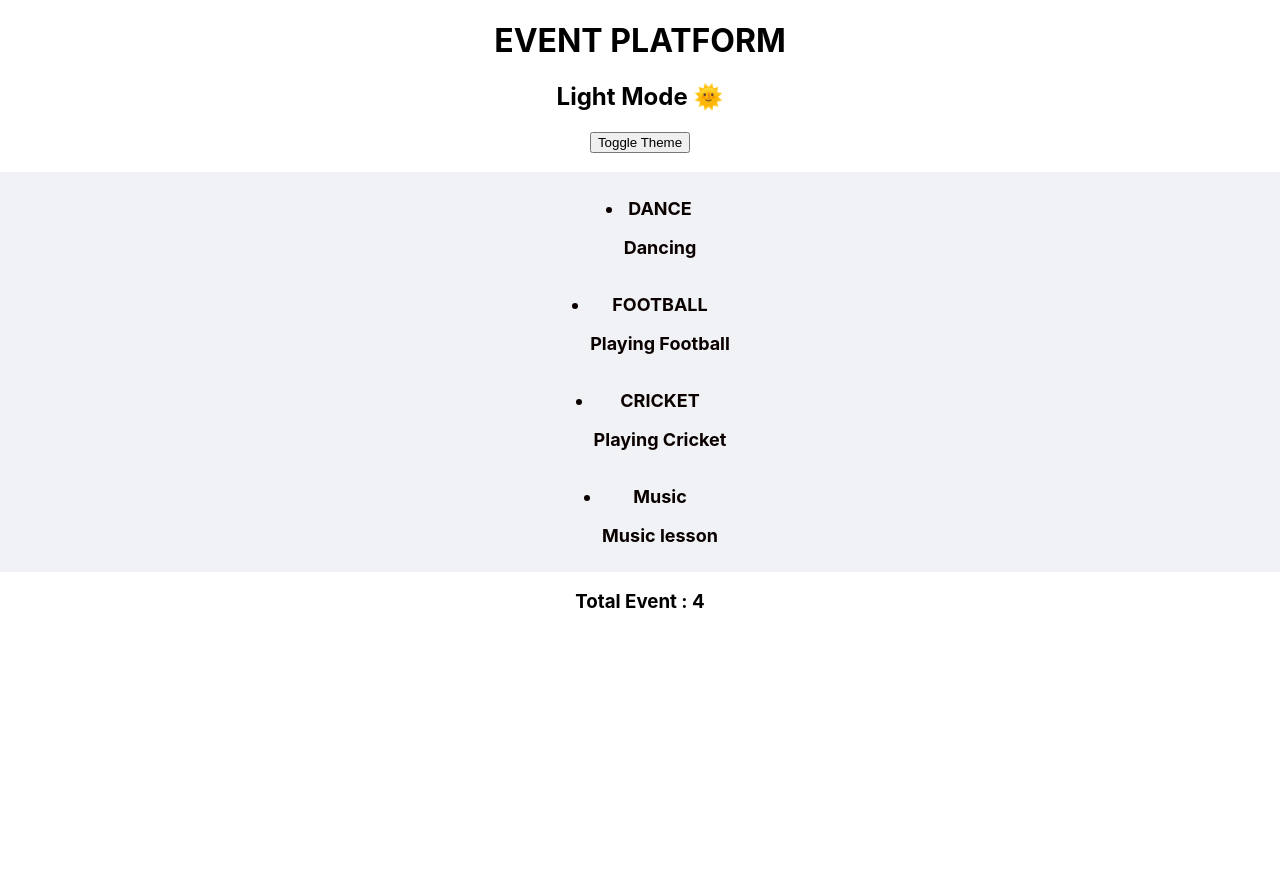
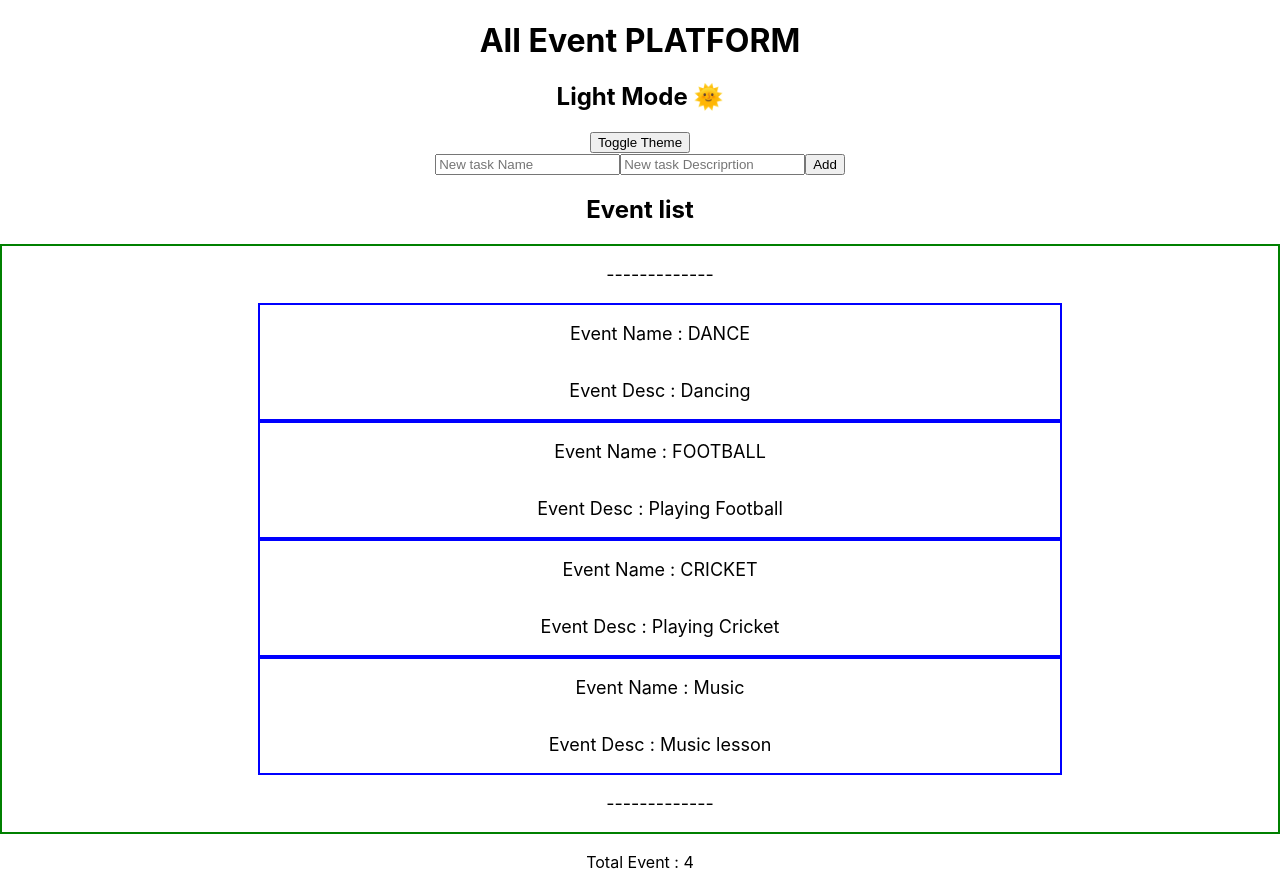
Before and after one commit to malakum/event_platform, a React (Create React App) app: page / in a window 1280 px wide. Before the commit the page ends 800 px from the top, so only its background shows below. Built offline with nearby package versions, Linux system fonts and the light colour scheme.

Commit message:
add logic for delete task

```diff
--- a/src/App.css
+++ b/src/App.css
@@ -24,27 +24,45 @@
   color: white;
 }
 
-.event-page-dark {
-  background-color: #282c34;
+.event-page {
+  /* background-color: #8dcff6; */
   min-height: 50vh;
+  width: auto;
   display: flex;
   flex-direction: column;
   align-items: center;
   justify-content: center;
   font-size: calc(10px + 1vmin);
-  color: white;
+  border: 2px solid green;
 }
 
-.event-page-light {
-  background-color: #f0f2f6;
-  min-height: 50vh;
+.event-card {
+   /* background-color: #8dcff6;  */
+  /* min-height: 50vh; */
+  width: 800px;
   display: flex;
+  /* grid-template-columns: repeat(4, 1fr);
+  gap: 16px; */
   flex-direction: column;
-  align-items: center;
+  align-items: centre;
   justify-content: center;
   font-size: calc(10px + 1vmin);
-  color: rgb(11, 0, 0);
+  border : 2px solid blue;
+
 }
+
+.task-list {
+  /* width: auto;
+   display: flex;
+  flex-direction: column;
+  align-items: centre;
+  justify-content: center; */
+  font-size: calc(10px + 1vmin);
+  border : 2px solid rgb(255, 0, 157);
+
+}
+
+
 
 body.light {
   background-color: #ffffff;
--- a/src/App.js
+++ b/src/App.js
@@ -1,10 +1,14 @@
 import logo from './logo.svg';
 import './App.css';
 import NewEvent from './Components/NewEvent';
+import TaskCard from './Components/TaskCard';
+import Header from './Components/Header';
 
 function App() {
   return (
     <div className="App">
+     <Header/>
+      <TaskCard/>
       <NewEvent/>
       {/* <header className="App-header">
         <img src={logo} className="App-logo" alt="logo" />
--- /dev/null
+++ b/src/Components/Header.jsx
@@ -0,0 +1,31 @@
+import React, { useState, useEffect } from "react";
+
+
+
+
+const Header = () =>{
+
+
+const [theme, setTheme] = useState("light");
+
+  useEffect(() => {
+    document.body.className = theme;
+  }, [theme]);
+
+  const toggleTheme = () => {
+    setTheme(theme === "light" ? "dark" : "light");
+  };
+
+
+
+   // const handleEvent = () => { const totalEvent =eventData.length};
+
+    return (<><h1>All Event PLATFORM </h1>
+
+
+               <h2>{theme === "light" ? "Light Mode 🌞" : "Dark Mode 🌙"}</h2>
+               <button onClick={toggleTheme}>Toggle Theme</button>
+               </>);
+}
+
+export default Header;
--- a/src/Components/NewEvent.jsx
+++ b/src/Components/NewEvent.jsx
@@ -1,47 +1,49 @@
-import React, { useState, useEffect } from "react";
+import React, { useState } from "react";
 
 
 
 
 const NewEvent = () =>{
-const eventData = [ {name:'DANCE' , desc:'Dancing'} , {name:'FOOTBALL' , desc:'Playing Football'},
+const [eventData , setEventData]= useState([ {name:'DANCE' , desc:'Dancing'} , {name:'FOOTBALL' , desc:'Playing Football'},
                                               {name:'CRICKET' , desc:'Playing Cricket'},
-                                              {name:'Music' , desc:'Music lesson'}];
-
-const [theme, setTheme] = useState("light");
+                                              {name:'Music' , desc:'Music lesson'}]);
 
 
-  useEffect(() => {
-    document.body.className = theme;
-  }, [theme]);
+    // const [ theme , setTheme] = useState("light");
 
-  const toggleTheme = () => {
-    setTheme(theme === "light" ? "dark" : "light");
-  };
+    // useEffect(() => {
+    //     document.body.className = theme;
+    //   }, [theme]);
+
+    //   const toggleTheme = () => {
+    //     setTheme(theme === "light" ? "dark" : "light");
+    //   };
+
 
    // const handleEvent = () => { const totalEvent =eventData.length};
 
-    return (<><h1>EVENT PLATFORM </h1>
-               <h2>{theme === "light" ? "Light Mode 🌞" : "Dark Mode 🌙"}</h2>
-               <button onClick={toggleTheme}>Toggle Theme</button>
-                <h3> {theme=== "light" ?
-                 <ul className="event-page-light">
+    return (<>
+             <h2>Event list </h2>
+                  {/* <h3> {theme=== "light" ?  */}
+                <ul className= "event-page">
+                {/* //  <ul className="event-page-light"> */}
+                  <p>-------------</p>
+                    {eventData.map((event)=> (
+                     <li  Key = {event} className= "event-card"> <p >Event Name : {event.name}</p>
+                     <p>Event Desc : {event.desc}</p>
+                     </li>))}
+                      <p>-------------</p>
+                 </ul>
+                {/* // :
+                // <ul className = "event-page">
 
-                    {eventData.map((event)=> (
-                     <li  Key = {event}> <p >{event.name}</p>
-                     <p>{event.desc}</p>
-                     </li>))}
-                 </ul>
-                :
-                 <ul className="event-page-dark">
-
-                    {eventData.map((event)=> (
-                    <li  Key = {event}> <p >{event.name}</p>
-                     <p>{event.desc}</p>
-                     </li>))}
-                 </ul> }
+                //     {eventData.map((event)=> (
+                //     <li  Key = {event}> <p >{event.name}</p>
+                //      <p>{event.desc}</p>
+                //      </li>))}
+                //  </ul> }  */}
                 <p>Total Event : {eventData.length}</p>
-                </h3>
+                {/* // </h3> */}
 
           </>)};
 
--- /dev/null
+++ b/src/Components/TaskCard.jsx
@@ -0,0 +1,60 @@
+import { useState } from "react";
+
+const TaskCard =() =>{
+  const [task, setTask] = useState("");
+  const [taskDesc , setTaskDesc] = useState("");
+  const [tasks, setTasks] = useState([]);
+
+  const addTask = () => {
+    if (task.trim() === "") return;
+        setTasks([...tasks, task+' '+taskDesc]); // add new task
+
+    setTask(""); // clear input
+    setTaskDesc("");
+  };
+
+   const deleteTask = (task) => {
+      setTasks(tasks.filter((t) => t !== task)); // remove by id
+  };
+
+  return (
+    <div className="p-4">
+      <input
+        type="text"
+        value={task}
+        onChange={(e) => setTask(e.target.value)}
+        placeholder="New task Name"
+        className="border px-3 py-2 rounded"
+      />
+        <input
+        type="text"
+        value={taskDesc}
+        onChange={(e) => setTaskDesc(e.target.value)}
+        placeholder="New task Descriprtion"
+        className="border px-3 py-2 rounded"
+      />
+      <button
+        onClick={addTask}
+        className="ml-2 px-4 py-2 bg-blue-500 text-white rounded"
+      >
+        Add
+      </button>
+
+      <ul >
+
+        {tasks.map((t, i) => (
+          <li key={i} className= "task-list"> {t}
+
+          <button
+              onClick={() => deleteTask(t)}
+                 className="ml-2 px-4 py-2 bg-blue-500 text-white rounded"         >
+              Delete
+            </button>
+          </li>
+        ))}
+      </ul>
+    </div>
+  );
+}
+
+export default TaskCard;
```
